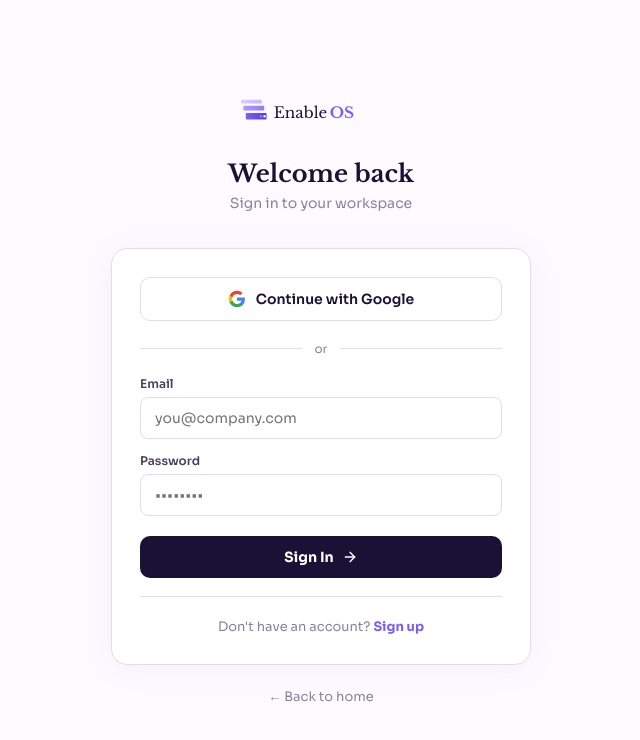
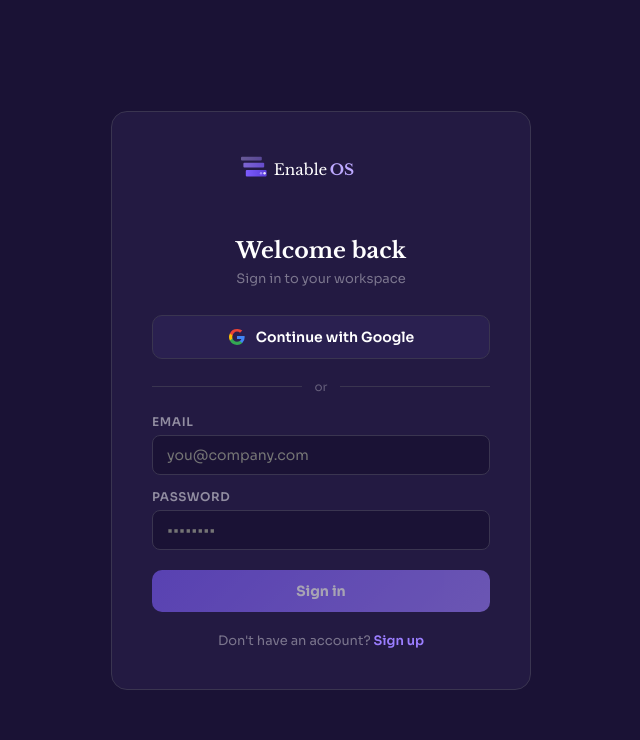
Before and after one commit to enableos-hq/EnableOS, a Next.js app: page /login in a window 1280 px wide. Shown: the top 740 px of the page, without its empty margins (319-959 px from the left). Built offline with nearby package versions, Linux system fonts and the light colour scheme.

Commit message:
Update page.js

```diff
--- a/app/login/page.js
+++ b/app/login/page.js
@@ -1,145 +1,193 @@
 'use client'
-import { useState, Suspense } from 'react'
+import { useState, useEffect, Suspense } from 'react'
+import { useRouter, useSearchParams } from 'next/navigation'
 import { createClient } from '../../lib/supabase'
-import { useRouter, useSearchParams } from 'next/navigation'
-import { ArrowRight, Loader } from 'lucide-react'
 
 const supabase = createClient()
-const S = {
-  canvas:'#FDFBFF', primary:'#7C5CFC', primaryLight:'#BDA9FF',
-  ink:'#1a1235', inkSecondary:'#4a4162', muted:'#8b82a0',
-  border:'#E2DCF0', accent:'#F0ECFF', accent2:'#E8E0FF', error:'#dc2626',
-}
 
-const Logo = () => (
-  <svg width="160" height="48" viewBox="0 0 400 120" xmlns="http://www.w3.org/2000/svg">
-    <defs>
-      <linearGradient id="lg1" x1="0" y1="0" x2="1" y2="0"><stop offset="0%" stopColor="#BDA9FF"/><stop offset="100%" stopColor="#9B7EFF"/></linearGradient>
-      <linearGradient id="lg2" x1="0" y1="0" x2="1" y2="0"><stop offset="0%" stopColor="#9B7EFF"/><stop offset="100%" stopColor="#7C5CFC"/></linearGradient>
-      <linearGradient id="lg3" x1="0" y1="0" x2="1" y2="0"><stop offset="0%" stopColor="#7C5CFC"/><stop offset="100%" stopColor="#5B3EDB"/></linearGradient>
-    </defs>
-    <rect x="0" y="12" width="52" height="9" rx="2.5" fill="url(#lg1)" opacity="0.55"/>
-    <rect x="6" y="27" width="52" height="12" rx="2.5" fill="url(#lg2)" opacity="0.8"/>
-    <rect x="12" y="45" width="52" height="16" rx="2.5" fill="url(#lg3)"/>
-    <line x1="6" y1="27" x2="0" y2="21" stroke="#BDA9FF" strokeWidth="0.8" opacity="0.5"/>
-    <line x1="12" y1="45" x2="6" y2="39" stroke="#9B7EFF" strokeWidth="0.8" opacity="0.5"/>
-    <line x1="58" y1="27" x2="52" y2="21" stroke="#BDA9FF" strokeWidth="0.8" opacity="0.5"/>
-    <line x1="64" y1="45" x2="58" y2="39" stroke="#9B7EFF" strokeWidth="0.8" opacity="0.5"/>
-    <circle cx="59" cy="53" r="3" fill="#ffffff" opacity="0.9"/>
-    <circle cx="50" cy="53" r="3" fill="#BDA9FF" opacity="0.6"/>
-    <text x="82" y="58" fontFamily="Libre Baskerville,Georgia,serif" fontSize="38" fontWeight="400" fill="#1a1235">Enable</text>
-    <text x="222" y="58" fontFamily="Libre Baskerville,Georgia,serif" fontSize="38" fontWeight="700" fill="#7C5CFC">OS</text>
-  </svg>
-)
+function LoginForm() {
+  const router = useRouter()
+  const searchParams = useSearchParams()
+  const next = searchParams.get('next') || '/app'
+  const error = searchParams.get('error')
 
-const GoogleIcon = () => (
-  <svg width="18" height="18" viewBox="0 0 24 24">
-    <path d="M22.56 12.25c0-.78-.07-1.53-.2-2.25H12v4.26h5.92c-.26 1.37-1.04 2.53-2.21 3.31v2.77h3.57c2.08-1.92 3.28-4.74 3.28-8.09z" fill="#4285F4"/>
-    <path d="M12 23c2.97 0 5.46-.98 7.28-2.66l-3.57-2.77c-.98.66-2.23 1.06-3.71 1.06-2.86 0-5.29-1.93-6.16-4.53H2.18v2.84C3.99 20.53 7.7 23 12 23z" fill="#34A853"/>
-    <path d="M5.84 14.09c-.22-.66-.35-1.36-.35-2.09s.13-1.43.35-2.09V7.07H2.18C1.43 8.55 1 10.22 1 12s.43 3.45 1.18 4.93l2.85-2.22.81-.62z" fill="#FBBC05"/>
-    <path d="M12 5.38c1.62 0 3.06.56 4.21 1.64l3.15-3.15C17.45 2.09 14.97 1 12 1 7.7 1 3.99 3.47 2.18 7.07l3.66 2.84c.87-2.6 3.3-4.53 6.16-4.53z" fill="#EA4335"/>
-  </svg>
-)
-
-function LoginInner() {
-  const [mode, setMode] = useState('login')
   const [email, setEmail] = useState('')
   const [password, setPassword] = useState('')
   const [loading, setLoading] = useState(false)
   const [googleLoading, setGoogleLoading] = useState(false)
-  const [error, setError] = useState('')
-  const [success, setSuccess] = useState('')
-  const router = useRouter()
-  const searchParams = useSearchParams()
-  const next = searchParams.get('next') || '/app'
+  const [errorMsg, setErrorMsg] = useState('')
+  const [mode, setMode] = useState('login')
 
-  const handle = async (e) => {
-    e.preventDefault(); setError(''); setLoading(true)
+  useEffect(() => {
+    // Check if user already logged in
+    supabase.auth.getSession().then(({ data: { session } }) => {
+      if (session) router.push(next)
+    })
+
+    // Listen for auth state changes (handles implicit flow token in URL hash)
+    const { data: { subscription } } = supabase.auth.onAuthStateChange((event, session) => {
+      if (event === 'SIGNED_IN' && session) {
+        router.push(next)
+      }
+    })
+
+    return () => subscription.unsubscribe()
+  }, [next, router])
+
+  const handleGoogle = async () => {
+    setGoogleLoading(true)
+    setErrorMsg('')
+    const { error } = await supabase.auth.signInWithOAuth({
+      provider: 'google',
+      options: {
+        redirectTo: `${window.location.origin}/app`,
+        queryParams: { prompt: 'select_account' },
+      }
+    })
+    if (error) {
+      setErrorMsg(error.message)
+      setGoogleLoading(false)
+    }
+  }
+
+  const handleSubmit = async () => {
+    setLoading(true)
+    setErrorMsg('')
     if (mode === 'login') {
       const { error } = await supabase.auth.signInWithPassword({ email, password })
-      if (error) { setError(error.message); setLoading(false); return }
-      router.push(next)
+      if (error) { setErrorMsg(error.message); setLoading(false) }
+      else router.push(next)
     } else {
       const { error } = await supabase.auth.signUp({ email, password })
-      if (error) { setError(error.message); setLoading(false); return }
-      setSuccess('Account created! Signing you in...')
-      setTimeout(() => router.push(next), 1500)
+      if (error) { setErrorMsg(error.message); setLoading(false) }
+      else router.push(next)
     }
-    setLoading(false)
-  }
-
-  const handleGoogle = async () => {
-    setGoogleLoading(true); setError('')
-    const { error } = await supabase.auth.signInWithOAuth({
-      provider: 'google',
-      options: { redirectTo: `${window.location.origin}/auth/callback?next=${next}`, queryParams: { prompt: 'select_account' } }
-    })
-    if (error) { setError(error.message); setGoogleLoading(false) }
   }
 
   return (
-    <div style={{ minHeight:'100vh', background:S.canvas, display:'flex', alignItems:'center', justifyContent:'center', padding:20, fontFamily:'var(--font-body)', position:'relative', overflow:'hidden' }}>
-      <div style={{ position:'absolute', top:-100, right:-100, width:400, height:400, borderRadius:'50%', background:`radial-gradient(circle,${S.primary}12 0%,transparent 70%)`, pointerEvents:'none' }}/>
-      <div style={{ position:'absolute', bottom:-80, left:-80, width:300, height:300, borderRadius:'50%', background:`radial-gradient(circle,${S.primaryLight}10 0%,transparent 70%)`, pointerEvents:'none' }}/>
-      <div style={{ width:'100%', maxWidth:420, position:'relative' }}>
-        <div style={{ textAlign:'center', marginBottom:36 }}>
-          <div style={{ display:'inline-flex', justifyContent:'center', marginBottom:16 }}><Logo/></div>
-          <h1 style={{ fontFamily:'var(--font-display)', fontSize:24, fontWeight:700, color:S.ink, marginBottom:6 }}>{mode==='login'?'Welcome back':'Create your account'}</h1>
-          <p style={{ color:S.muted, fontSize:14 }}>{mode==='login'?'Sign in to your workspace':'Start your enablement OS today'}</p>
+    <div style={{
+      minHeight: '100vh', background: '#1a1235',
+      display: 'flex', alignItems: 'center', justifyContent: 'center',
+      fontFamily: 'var(--font-body, Sora, sans-serif)', padding: 20
+    }}>
+      <div style={{
+        background: '#231a42', borderRadius: 16, padding: 40,
+        width: '100%', maxWidth: 420, border: '1px solid #3a3550'
+      }}>
+        {/* Logo */}
+        <div style={{ marginBottom: 32, textAlign: 'center' }}>
+          <svg width="160" height="48" viewBox="0 0 400 120" xmlns="http://www.w3.org/2000/svg">
+            <defs>
+              <linearGradient id="pl1" x1="0" y1="0" x2="1" y2="0"><stop offset="0%" stopColor="#BDA9FF"/><stop offset="100%" stopColor="#9B7EFF"/></linearGradient>
+              <linearGradient id="pl2" x1="0" y1="0" x2="1" y2="0"><stop offset="0%" stopColor="#9B7EFF"/><stop offset="100%" stopColor="#7C5CFC"/></linearGradient>
+              <linearGradient id="pl3" x1="0" y1="0" x2="1" y2="0"><stop offset="0%" stopColor="#7C5CFC"/><stop offset="100%" stopColor="#5B3EDB"/></linearGradient>
+            </defs>
+            <rect x="0" y="12" width="52" height="9" rx="2.5" fill="url(#pl1)" opacity="0.45"/>
+            <rect x="6" y="27" width="52" height="12" rx="2.5" fill="url(#pl2)" opacity="0.75"/>
+            <rect x="12" y="45" width="52" height="16" rx="2.5" fill="url(#pl3)"/>
+            <circle cx="59" cy="53" r="3" fill="#ffffff" opacity="0.85"/>
+            <circle cx="50" cy="53" r="3" fill="#BDA9FF" opacity="0.7"/>
+            <text x="82" y="58" fontFamily="Libre Baskerville,Georgia,serif" fontSize="38" fontWeight="400" fill="#ffffff">Enable</text>
+            <text x="222" y="58" fontFamily="Libre Baskerville,Georgia,serif" fontSize="38" fontWeight="700" fill="#BDA9FF">OS</text>
+          </svg>
         </div>
-        <div style={{ background:'#fff', borderRadius:16, padding:28, border:`1px solid ${S.border}`, boxShadow:'0 4px 32px rgba(124,92,252,0.08)' }}>
-          <button onClick={handleGoogle} disabled={googleLoading}
-            style={{ width:'100%', padding:'12px', background:'#fff', border:`1px solid ${S.border}`, borderRadius:10, fontSize:14, fontWeight:600, fontFamily:'var(--font-body)', cursor:'pointer', display:'flex', alignItems:'center', justifyContent:'center', gap:10, marginBottom:20, color:S.ink, transition:'border-color 0.15s' }}
-            onMouseEnter={e=>e.currentTarget.style.borderColor=S.primary}
-            onMouseLeave={e=>e.currentTarget.style.borderColor=S.border}>
-            {googleLoading?<Loader size={16}/>:<GoogleIcon/>}
+
+        <h2 style={{ color: '#fff', fontSize: 22, fontWeight: 700, marginBottom: 6, textAlign: 'center', fontFamily: 'Libre Baskerville, Georgia, serif' }}>
+          {mode === 'login' ? 'Welcome back' : 'Create your account'}
+        </h2>
+        <p style={{ color: 'rgba(255,255,255,0.4)', fontSize: 13, textAlign: 'center', marginBottom: 28 }}>
+          {mode === 'login' ? 'Sign in to your workspace' : 'Start your enablement OS'}
+        </p>
+
+        {(error || errorMsg) && (
+          <div style={{ background: '#3d1a1a', border: '1px solid #7f1d1d', borderRadius: 8, padding: '10px 14px', marginBottom: 16, color: '#fca5a5', fontSize: 13 }}>
+            {error === 'auth' ? 'Authentication failed. Please try again.' : errorMsg}
+          </div>
+        )}
+
+        {/* Google Button */}
+        <button
+          onClick={handleGoogle}
+          disabled={googleLoading}
+          style={{
+            width: '100%', padding: '12px 16px', borderRadius: 10,
+            border: '1px solid #3a3550', background: '#2a2050',
+            color: '#fff', fontSize: 14, fontWeight: 600, cursor: 'pointer',
+            display: 'flex', alignItems: 'center', justifyContent: 'center', gap: 10,
+            marginBottom: 20, fontFamily: 'inherit',
+            opacity: googleLoading ? 0.7 : 1
+          }}
+        >
+          {googleLoading ? 'Redirecting...' : (
+            <>
+              <svg width="18" height="18" viewBox="0 0 18 18">
+                <path fill="#4285F4" d="M16.51 8H8.98v3h4.3c-.18 1-.74 1.48-1.6 2.04v2.01h2.6a7.8 7.8 0 0 0 2.38-5.88c0-.57-.05-.66-.15-1.18z"/>
+                <path fill="#34A853" d="M8.98 17c2.16 0 3.97-.72 5.3-1.94l-2.6-2.01c-.72.48-1.63.76-2.7.76-2.08 0-3.84-1.4-4.47-3.29H1.88v2.07A8 8 0 0 0 8.98 17z"/>
+                <path fill="#FBBC05" d="M4.51 10.52A4.8 4.8 0 0 1 4.26 9c0-.52.09-1.02.25-1.52V5.41H1.88A8 8 0 0 0 .98 9c0 1.29.31 2.51.9 3.59l2.63-2.07z"/>
+                <path fill="#EA4335" d="M8.98 3.58c1.17 0 2.23.4 3.06 1.2l2.3-2.3A8 8 0 0 0 8.98 1a8 8 0 0 0-7.1 4.41l2.63 2.07c.63-1.89 2.39-3.9 4.47-3.9z"/>
+              </svg>
               Continue with Google
+            </>
+          )}
         </button>
-          <div style={{ display:'flex', alignItems:'center', gap:12, marginBottom:20 }}>
-            <div style={{ flex:1, height:1, background:S.border }}/>
-            <span style={{ fontSize:12, color:S.muted }}>or</span>
-            <div style={{ flex:1, height:1, background:S.border }}/>
+
+        <div style={{ display: 'flex', alignItems: 'center', gap: 12, marginBottom: 20 }}>
+          <div style={{ flex: 1, height: 1, background: '#3a3550' }} />
+          <span style={{ color: 'rgba(255,255,255,0.3)', fontSize: 12 }}>or</span>
+          <div style={{ flex: 1, height: 1, background: '#3a3550' }} />
         </div>
-          <form onSubmit={handle}>
-            <div style={{ marginBottom:14 }}>
-              <label style={{ display:'block', fontSize:12, fontWeight:600, color:S.inkSecondary, marginBottom:6 }}>Email</label>
-              <input type="email" value={email} onChange={e=>setEmail(e.target.value)} placeholder="you@company.com" required
-                style={{ width:'100%', padding:'11px 14px', border:`1px solid ${S.border}`, borderRadius:8, fontSize:14, fontFamily:'var(--font-body)', outline:'none', color:S.ink, boxSizing:'border-box' }}
-                onFocus={e=>e.target.style.borderColor=S.primary} onBlur={e=>e.target.style.borderColor=S.border}/>
+
+        {/* Email/Password */}
+        <div style={{ marginBottom: 14 }}>
+          <label style={{ display: 'block', color: 'rgba(255,255,255,0.5)', fontSize: 12, fontWeight: 600, marginBottom: 6, textTransform: 'uppercase', letterSpacing: '0.05em' }}>Email</label>
+          <input
+            type="email" value={email} onChange={e => setEmail(e.target.value)}
+            placeholder="you@company.com"
+            style={{ width: '100%', background: '#1a1235', border: '1px solid #3a3550', borderRadius: 8, padding: '10px 14px', color: '#fff', fontSize: 14, fontFamily: 'inherit', outline: 'none', boxSizing: 'border-box' }}
+          />
         </div>
-            <div style={{ marginBottom:20 }}>
-              <label style={{ display:'block', fontSize:12, fontWeight:600, color:S.inkSecondary, marginBottom:6 }}>Password</label>
-              <input type="password" value={password} onChange={e=>setPassword(e.target.value)} placeholder="••••••••" required minLength={6}
-                style={{ width:'100%', padding:'11px 14px', border:`1px solid ${S.border}`, borderRadius:8, fontSize:14, fontFamily:'var(--font-body)', outline:'none', color:S.ink, boxSizing:'border-box' }}
-                onFocus={e=>e.target.style.borderColor=S.primary} onBlur={e=>e.target.style.borderColor=S.border}/>
+
+        <div style={{ marginBottom: 20 }}>
+          <label style={{ display: 'block', color: 'rgba(255,255,255,0.5)', fontSize: 12, fontWeight: 600, marginBottom: 6, textTransform: 'uppercase', letterSpacing: '0.05em' }}>Password</label>
+          <input
+            type="password" value={password} onChange={e => setPassword(e.target.value)}
+            placeholder="••••••••"
+            onKeyDown={e => e.key === 'Enter' && handleSubmit()}
+            style={{ width: '100%', background: '#1a1235', border: '1px solid #3a3550', borderRadius: 8, padding: '10px 14px', color: '#fff', fontSize: 14, fontFamily: 'inherit', outline: 'none', boxSizing: 'border-box' }}
+          />
         </div>
-            {error && <div style={{ background:'#fef2f2', border:'1px solid #fecaca', borderRadius:8, padding:'10px 14px', marginBottom:14, fontSize:13, color:S.error }}>{error}</div>}
-            {success && <div style={{ background:'#d1fae5', border:'1px solid #6ee7b7', borderRadius:8, padding:'10px 14px', marginBottom:14, fontSize:13, color:'#065f46' }}>{success}</div>}
-            <button type="submit" disabled={loading}
-              style={{ width:'100%', padding:'12px', background:S.ink, color:'#fff', border:'none', borderRadius:10, fontSize:14, fontWeight:700, fontFamily:'var(--font-body)', cursor:loading?'not-allowed':'pointer', display:'flex', alignItems:'center', justifyContent:'center', gap:8, opacity:loading?0.7:1 }}>
-              {loading?<><Loader size={16}/>Loading...</>:<>{mode==='login'?'Sign In':'Create Account'} <ArrowRight size={16}/></>}
+
+        <button
+          onClick={handleSubmit}
+          disabled={loading || !email || !password}
+          style={{
+            width: '100%', padding: '12px 16px', borderRadius: 10,
+            border: 'none', background: 'linear-gradient(135deg, #7C5CFC, #9B7EFF)',
+            color: '#fff', fontSize: 14, fontWeight: 700, cursor: 'pointer',
+            fontFamily: 'inherit', opacity: (loading || !email || !password) ? 0.6 : 1
+          }}
+        >
+          {loading ? 'Please wait...' : mode === 'login' ? 'Sign in' : 'Create account'}
         </button>
-          </form>
-          <div style={{ textAlign:'center', marginTop:18, paddingTop:18, borderTop:`1px solid ${S.border}` }}>
-            <span style={{ fontSize:13, color:S.muted }}>{mode==='login'?"Don't have an account? ":'Already have an account? '}</span>
-            <button onClick={() => { setMode(mode==='login'?'signup':'login'); setError(''); setSuccess('') }}
-              style={{ background:'none', border:'none', color:S.primary, fontWeight:700, cursor:'pointer', fontSize:13, fontFamily:'var(--font-body)' }}>
-              {mode==='login'?'Sign up':'Sign in'}
+
+        <p style={{ textAlign: 'center', marginTop: 20, color: 'rgba(255,255,255,0.4)', fontSize: 13 }}>
+          {mode === 'login' ? "Don't have an account? " : 'Already have an account? '}
+          <button
+            onClick={() => { setMode(mode === 'login' ? 'signup' : 'login'); setErrorMsg('') }}
+            style={{ background: 'none', border: 'none', color: '#9B7EFF', cursor: 'pointer', fontWeight: 600, fontSize: 13, fontFamily: 'inherit' }}
+          >
+            {mode === 'login' ? 'Sign up' : 'Sign in'}
           </button>
-          </div>
-        </div>
-        <div style={{ textAlign:'center', marginTop:20 }}>
-          <a href="/" style={{ fontSize:13, color:S.muted, textDecoration:'none' }}>← Back to home</a>
-        </div>
+        </p>
       </div>
     </div>
   )
 }
 
-export default function Login() {
+export default function LoginPage() {
   return (
-    <Suspense fallback={<div style={{ minHeight:'100vh', display:'flex', alignItems:'center', justifyContent:'center' }}><Loader size={20} color="#7C5CFC"/></div>}>
-      <LoginInner/>
+    <Suspense>
+      <LoginForm />
     </Suspense>
   )
 }
```
Lines whose indentation alone changed are shown as unchanged.
